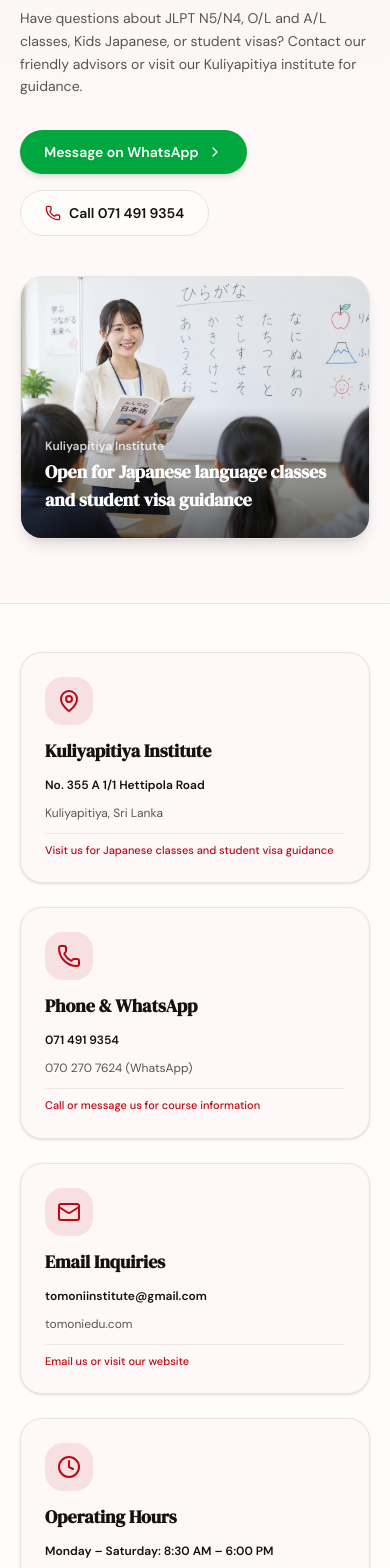
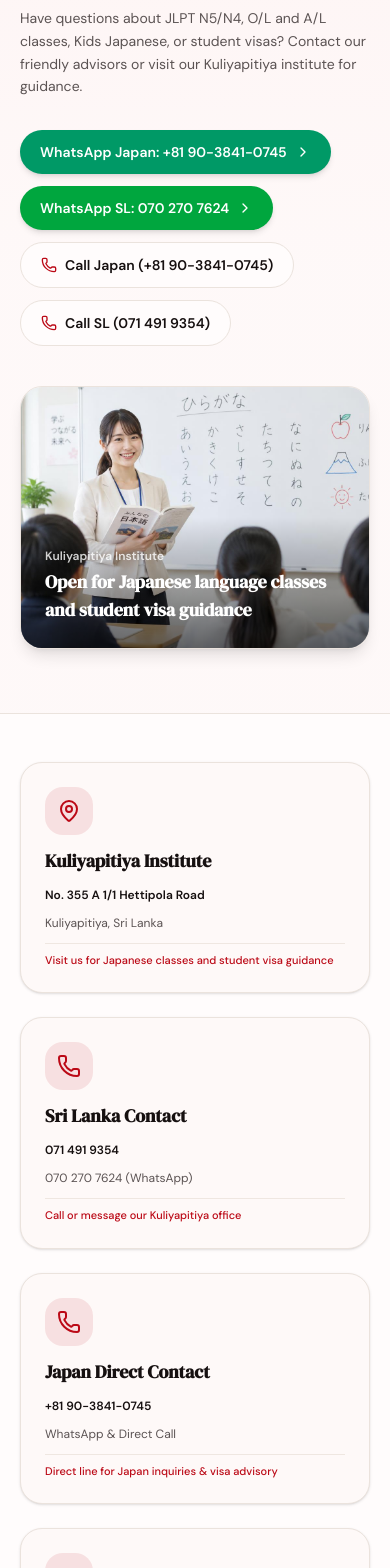
Before and after one commit to nimsaracruzz-wq/tomoni, a Next.js app: page /contact in a window 390 px wide. Shown: the part 260-1828 px from the top of the page. Built offline with nearby package versions, Linux system fonts and the light colour scheme.

Commit message:
Add Japan direct phone number and WhatsApp (+81 90-3841-0745) to Contact, Header, and Footer

```diff
--- a/src/app/contact/page.tsx
+++ b/src/app/contact/page.tsx
@@ -89,10 +89,17 @@ export default function ContactPage() {
     },
     {
       icon: Phone,
-      title: "Phone & WhatsApp",
+      title: "Sri Lanka Contact",
       primary: "071 491 9354",
       secondary: "070 270 7624 (WhatsApp)",
-      hint: "Call or message us for course information",
+      hint: "Call or message our Kuliyapitiya office",
+    },
+    {
+      icon: Phone,
+      title: "Japan Direct Contact",
+      primary: "+81 90-3841-0745",
+      secondary: "WhatsApp & Direct Call",
+      hint: "Direct line for Japan inquiries & visa advisory",
     },
     {
       icon: Mail,
@@ -155,22 +162,38 @@ export default function ContactPage() {
                   Have questions about JLPT N5/N4, O/L and A/L classes, Kids Japanese, or student visas? Contact our friendly advisors or visit our Kuliyapitiya institute for guidance.
                 </p>
 
-                <div className="flex flex-wrap items-center gap-4 pt-2">
+                <div className="flex flex-wrap items-center gap-3 pt-2">
+                  <a
+                    href="https://wa.me/819038410745"
+                    target="_blank"
+                    rel="noopener noreferrer"
+                    className="inline-flex items-center gap-2 rounded-full bg-emerald-600 hover:bg-emerald-700 px-5 py-3 text-sm font-semibold text-white shadow-md transition-colors"
+                  >
+                    <span>WhatsApp Japan: +81 90-3841-0745</span>
+                    <ChevronRight className="h-4 w-4" />
+                  </a>
                   <a
                     href="https://wa.me/94702707624"
                     target="_blank"
                     rel="noopener noreferrer"
-                    className="inline-flex items-center gap-2 rounded-full bg-green-600 hover:bg-green-700 px-6 py-3 text-sm font-semibold text-white shadow-md transition-colors"
+                    className="inline-flex items-center gap-2 rounded-full bg-green-600 hover:bg-green-700 px-5 py-3 text-sm font-semibold text-white shadow-md transition-colors"
                   >
-                    <span>Message on WhatsApp</span>
+                    <span>WhatsApp SL: 070 270 7624</span>
                     <ChevronRight className="h-4 w-4" />
                   </a>
                   <a
-                    href="tel:+94714919354"
-                    className="inline-flex items-center gap-2 rounded-full border border-border bg-card px-6 py-3 text-sm font-semibold text-foreground hover:bg-muted transition-colors"
+                    href="tel:+819038410745"
+                    className="inline-flex items-center gap-2 rounded-full border border-border bg-card px-5 py-3 text-sm font-semibold text-foreground hover:bg-muted transition-colors"
                   >
                     <Phone className="h-4 w-4 text-primary" />
-                    <span>Call 071 491 9354</span>
+                    <span>Call Japan (+81 90-3841-0745)</span>
+                  </a>
+                  <a
+                    href="tel:+94714919354"
+                    className="inline-flex items-center gap-2 rounded-full border border-border bg-card px-5 py-3 text-sm font-semibold text-foreground hover:bg-muted transition-colors"
+                  >
+                    <Phone className="h-4 w-4 text-primary" />
+                    <span>Call SL (071 491 9354)</span>
                   </a>
                 </div>
               </div>
@@ -413,7 +436,10 @@ export default function ContactPage() {
                       <strong>Address:</strong> No. 355 A 1/1 Hettipola Road, Kuliyapitiya.
                     </p>
                     <p>
-                      <strong>Phone:</strong> 071 491 9354 or 070 270 7624.
+                      <strong>Sri Lanka:</strong> 071 491 9354 or 070 270 7624 (WhatsApp)
+                    </p>
+                    <p>
+                      <strong>Japan:</strong> +81 90-3841-0745 (Call & WhatsApp)
                     </p>
                     <p>
                       <strong>Website:</strong> tomoniedu.com
--- a/src/components/FAQAccordion.tsx
+++ b/src/components/FAQAccordion.tsx
@@ -33,7 +33,7 @@ export default function FAQAccordion() {
     },
     {
       q: "How can I contact the institute or visit the Kuliyapitiya center?",
-      a: "Submit an inquiry through this website, email tomoniinstitute@gmail.com, call 071 491 9354 or 070 270 7624, or visit No. 355 A 1/1 Hettipola Road, Kuliyapitiya.",
+      a: "Submit an inquiry through this website, email tomoniinstitute@gmail.com, call 071 491 9354 or 070 270 7624, contact our Japan line at +81 90-3841-0745 (Call & WhatsApp), or visit No. 355 A 1/1 Hettipola Road, Kuliyapitiya.",
     },
   ];
 
--- a/src/components/Footer.tsx
+++ b/src/components/Footer.tsx
@@ -114,6 +114,7 @@ export default function Footer() {
 
         <p className="border-l border-primary/40 pl-6 text-[11px] text-primary">
           071 491 9354 · 070 270 7624<br />
+          Japan: <a href="tel:+819038410745" className="hover:underline">+81 90-3841-0745</a> (Call / WhatsApp)<br />
           <a href="mailto:tomoniinstitute@gmail.com" className="hover:underline">tomoniinstitute@gmail.com</a><br />
           <a href="https://tomoniedu.com" target="_blank" rel="noreferrer" className="hover:underline">tomoniedu.com</a><br />
           No. 355 A 1/1 Hettipola Road, Kuliyapitiya
--- a/src/components/Header.tsx
+++ b/src/components/Header.tsx
@@ -263,6 +263,10 @@ export default function Header({
               <Phone className="h-3.5 w-3.5 text-primary shrink-0" />
               <span>071 491 9354 · 070 270 7624</span>
             </div>
+            <div className="flex items-center gap-2.5">
+              <Phone className="h-3.5 w-3.5 text-primary shrink-0" />
+              <span>Japan: +81 90-3841-0745 (Call / WA)</span>
+            </div>
           </div>
         </div>
       </div>
```
